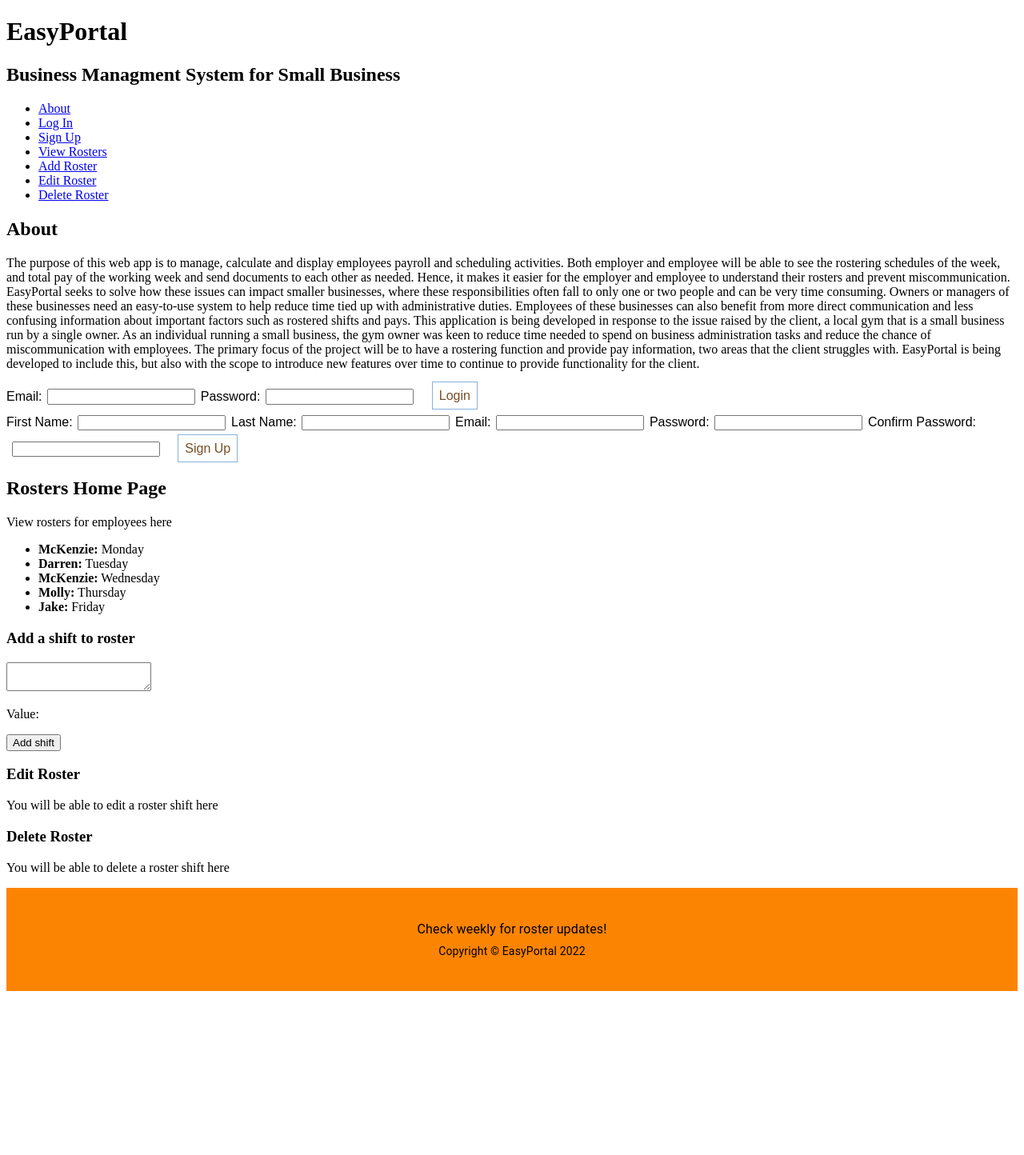
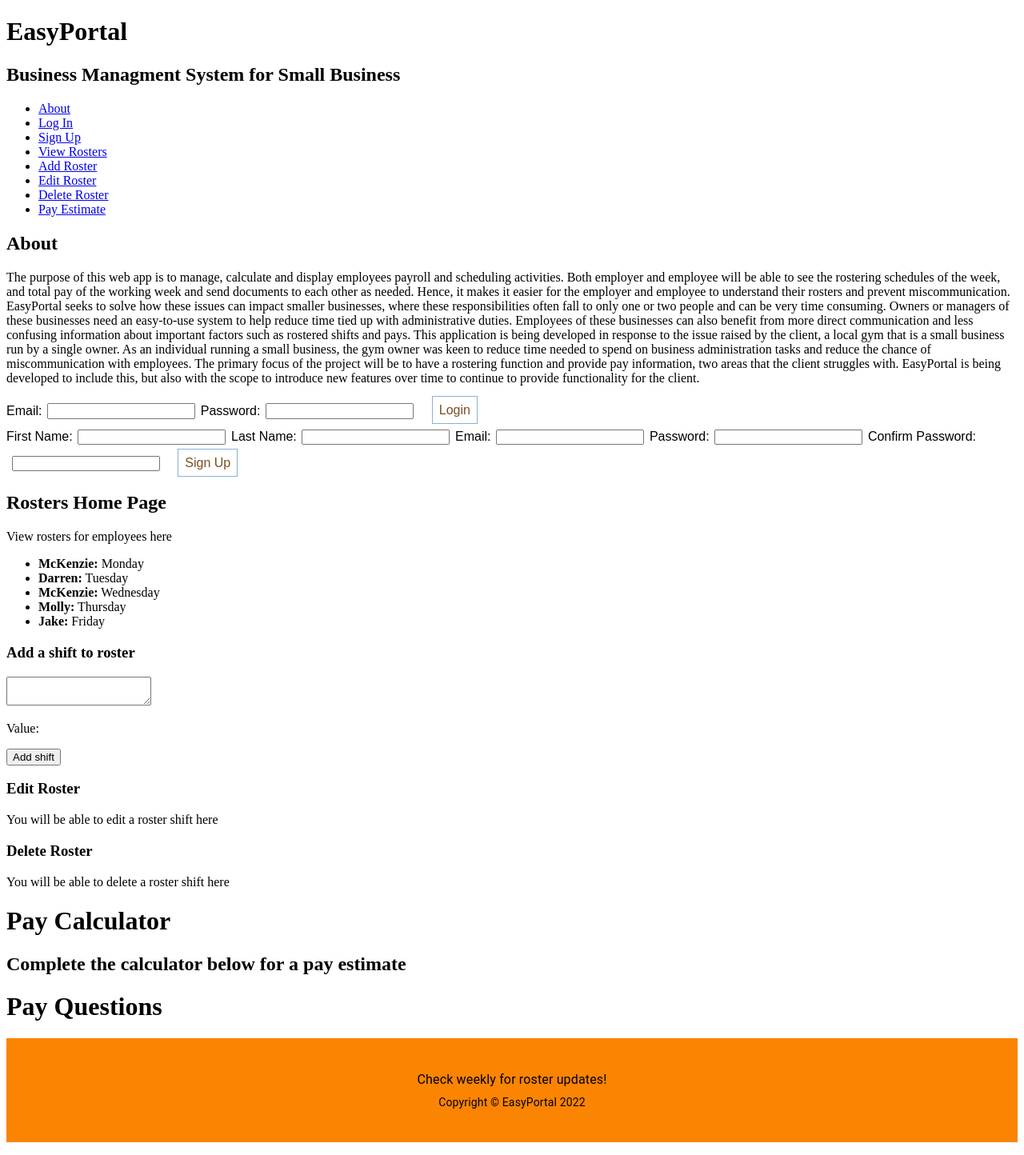
Before and after one commit to EasyPortal-Business-Management-System/EasyPortal-Client, a React (Create React App) app: page / in a window 1280 px wide. Shown: the whole page at 80% size. Before the commit the page ends 1255 px from the top, so only its background shows below. Built offline with nearby package versions, Linux system fonts and the light colour scheme.

Commit message:
components created for pay calculation

```diff
--- a/src/App.js
+++ b/src/App.js
@@ -7,6 +7,7 @@ import EditRoster from './components/EditRoster';
 import DeleteRoster from './components/DeleteRoster';
 import Header from "./components/Header";
 import Footer from "./components/Footer";
+import PayCalc from './components/PayCalc';
 
 
 function LoadingPage() {
@@ -25,6 +26,7 @@ function MainPage() {
             <Rosters />
             <EditRoster />
             <DeleteRoster />
+            <PayCalc />
             <Footer title={"Check weekly for roster updates!"}/>
           </p>
         </header>
--- a/src/components/Header.js
+++ b/src/components/Header.js
@@ -14,6 +14,7 @@ const Header = () => {
                     <li><a href="#addroster">Add Roster</a></li>
                     <li><a href="#editroster">Edit Roster</a></li>
                     <li><a href="#deleteroster">Delete Roster</a></li>
+                    <li><a href="#paycalc">Pay Estimate</a></li>
                 </ul>
             </nav>
         </header>
--- /dev/null
+++ b/src/components/PayCalc.js
@@ -0,0 +1,19 @@
+import React from "react";
+import PayEstimate from "./PayEstimate";
+import PayQuestions from "./PayQuestions";
+
+function PayCalc() {
+
+    const isComplete = false;
+    return(
+        <div id="paycalc">
+            <h1>Pay Calculator</h1>
+            <h2>Complete the calculator below for a pay estimate</h2>
+
+        { isComplete ? <PayEstimate /> : <PayQuestions /> }
+        </div>
+
+    )
+}
+
+export default PayCalc
--- /dev/null
+++ b/src/components/PayEstimate.js
@@ -0,0 +1,11 @@
+import React from "react";
+
+function PayEstimate() {
+    return(
+        <div>
+            <h1>Here is your pay estimate</h1>
+        </div>
+    )
+}
+
+export default PayEstimate
--- /dev/null
+++ b/src/components/PayQuestions.js
@@ -0,0 +1,29 @@
+import React from "react";
+
+class PayQuestions extends React.Component {
+    constructor(props) {
+        super(props)
+
+        // Set state using this.state
+        console.log("constructor")
+    }
+
+    componentDidMount() {
+        console.log("componentDidMount")
+    }
+
+    componentDidUpdate() {
+        console.log("componentDidUpdate")
+    }
+
+    componentWillUnmount() {
+        console.log("componentWillUnmount")
+    }
+
+    render() {
+        console.log("render")
+        return<div><h1>Pay Questions</h1></div>;
+    }
+}
+
+export default PayQuestions;
```
